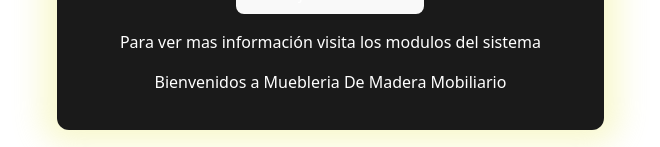
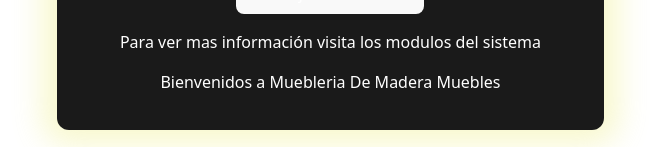
Before and after one commit to Jesusbm591/ProyectoDMM, a React (Vite) app: page / in a window 1280 px wide. Shown: the part 660-807 px from the top of the page, without its empty margins (339-999 px from the left). Built offline with nearby package versions, Linux system fonts and the light colour scheme.

Commit message:
cambio texto bienvenidos

```diff
--- a/src/App.jsx
+++ b/src/App.jsx
@@ -30,7 +30,7 @@
           </p>
         </div>
         <p className="read-the-docs">
-          Bienvenidos a Muebleria De Madera Mobiliario
+          Bienvenidos a Muebleria De Madera Muebles
         </p>
         </div>
       </>
```
